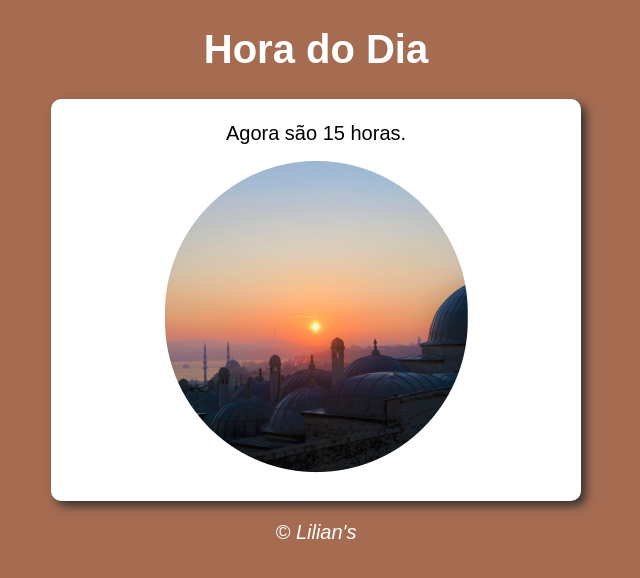
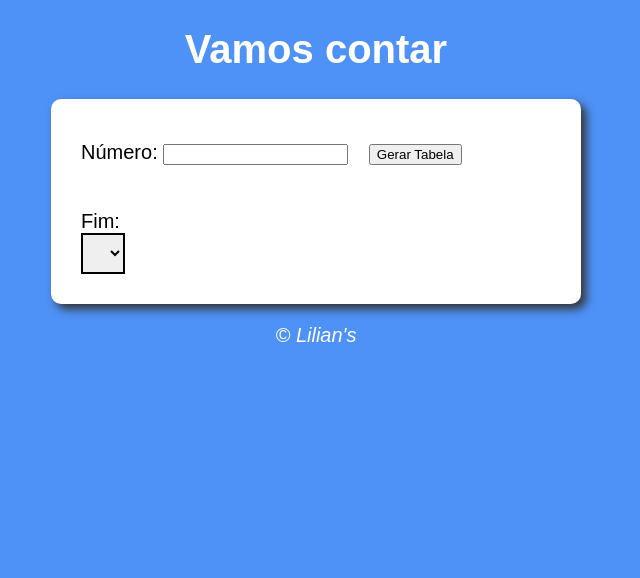
Before and after one commit to alliliumm/Estudos, a PHP site: page /ex4.html in a window 1280 px wide. Shown: the top 578 px of the page, without its empty margins (324-964 px from the left). Run offline with PHP 8.4, Linux system fonts and the light colour scheme; lists and menus that the app fills with data are empty.

Commit message:
Atividade 04

```diff
--- a/Javascript-estudo/JAVASCRIPT-CursoemVideo/Module5/exercicio2/ex4/ex4.css
+++ b/Javascript-estudo/JAVASCRIPT-CursoemVideo/Module5/exercicio2/ex4/ex4.css
@@ -18,6 +18,14 @@ section{
 
 }
 
+#calculo{
+    border: 2px solid black;
+    height: auto;
+    width: auto;
+    padding: 10px;
+
+}
+
 footer{
     color: white;
     text-align: center;
@@ -26,6 +34,9 @@ footer{
 }
 
 div{
-    text-align: center;
-    padding: 8px;
+    padding: 15px;
 }
+
+button{
+    margin: 15px;
+}
--- a/Javascript-estudo/JAVASCRIPT-CursoemVideo/Module5/exercicio2/ex4/ex4.html
+++ b/Javascript-estudo/JAVASCRIPT-CursoemVideo/Module5/exercicio2/ex4/ex4.html
@@ -4,20 +4,26 @@
     <meta charset="UTF-8">
     <meta http-equiv="X-UA-Compatible" content="IE=edge">
     <meta name="viewport" content="width=device-width, initial-scale=1.0">
-    <title>Hora do dia</title>
+    <title>Vamos contar</title>
     <link rel="stylesheet" href="ex4.css">
 </head>
-<body onload="carregar()"> <!--Quando carregar-->
+<body> <!--Quando carregar-->
     <header>
-        <h1>Hora do Dia</h1>
+        <h1>Vamos contar</h1>
     </header>
     <section>
-        <div id="msg">
-            Mensagem
+
+        <div class="numero">
+            <label for="numero">Número: </label>
+            <input id="numero" type="number">
+            <button onclick="contar()">Gerar Tabela</button>
         </div>
-        <div id="foto">
-            <img id="img" src="" alt="">
+
+        <div class="calculo">
+            <label for="calculo">Fim: </label><br>
+            <select name="calculo" id="calculo"></select>
         </div>
+
     </section>
     <footer>
         <p>&copy; Lilian's</p>
--- a/Javascript-estudo/JAVASCRIPT-CursoemVideo/Module5/exercicio2/ex4/ex4.js
+++ b/Javascript-estudo/JAVASCRIPT-CursoemVideo/Module5/exercicio2/ex4/ex4.js
@@ -1,28 +1,19 @@
-function carregar(){
-    var msg = window.document.getElementById('msg')
-    var img = window.document.getElementById('img')
-    var data = new Date()
-    //var hora = data.getHours()
-    var hora = 15
-    msg.innerHTML = `Agora são ${hora} horas.`
+function contar(){
+    let numero = document.querySelector('input#numero')
+    let calculo = document.querySelector('p#calculo')
 
-    if(hora >= 0 && hora < 12){
-        //Bom dia
-        img.src = 'img/manha.png'
-        img.alt = 'Foto da Manhã'
+    numeronum = Number(numero.value);
 
-        document.body.style.background = 'rgba(230, 147, 41, 0.65)'
-    }else if(hora >=12 && hora < 18){
-        //Boa Tarde
-        img.src = 'img/tarde.png'
-        img.alt = 'Foto da Tarde'
+    if(numero.value.length == 0){
+        alert('Impossível Contar')
+    }else{
+        for(var i=0;i<=10;i++){
+            res = numeronum * i
+            calculo.innerHTML += `${numeronum} x ${i} = ${res} <br>`
+        }
 
-        document.body.style.background = 'rgb(166, 108, 81)'
-    }else{
-        //Boa noite
-        img.src = 'img/noite.png'
-        img.alt = 'Foto da Noite'
+    }
 
-        document.body.style.background = 'rgb(49, 73, 121)'
-    }
+
+
 }
```
